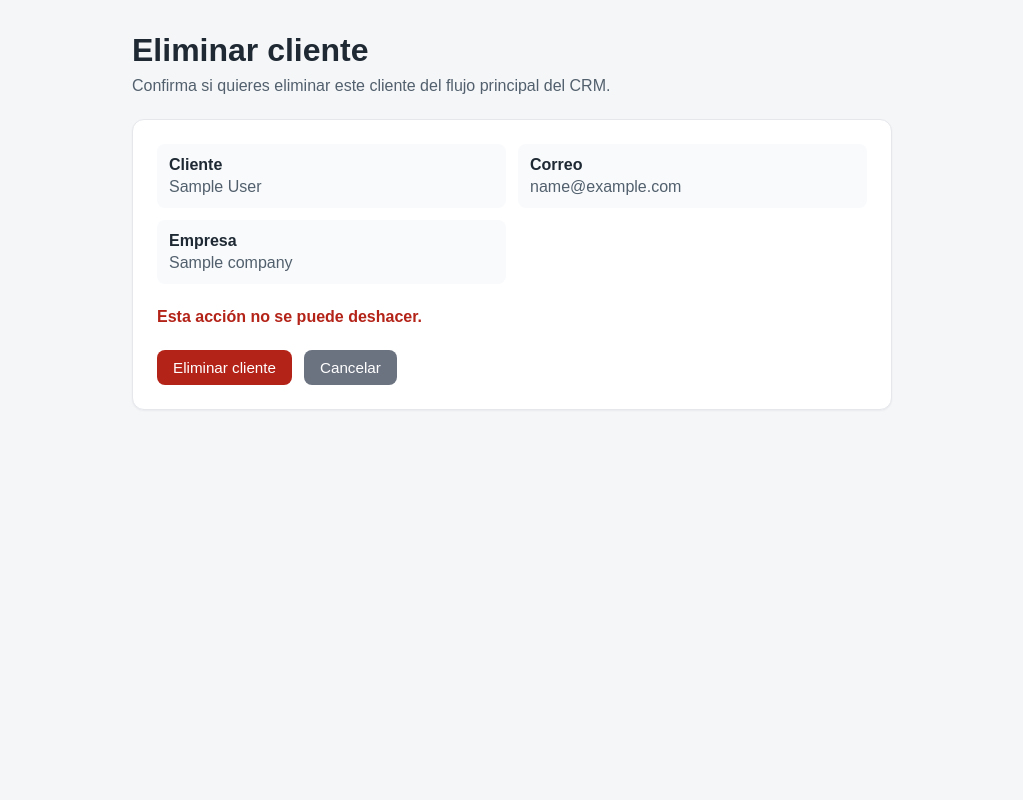
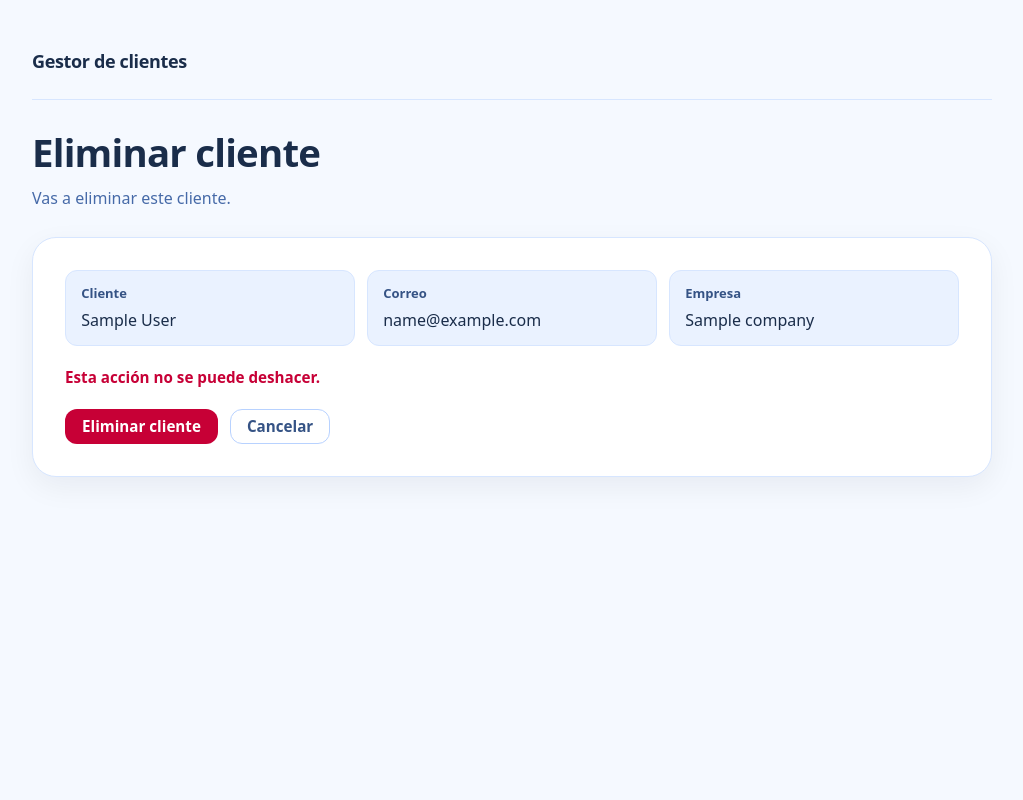
Before and after one commit to fjbravo75/crm-basico-django, a Django app: page /clientes/1/eliminar/ in a window 1280 px wide. Shown: the whole page, without its empty margins (128-1151 px from the left). Run offline with Django 5.2, Linux system fonts and the light colour scheme; tables that the repository leaves empty hold one stand-in row (values such as "Sample post").

Commit message:
Complete visible activity flow and shared confirmations

```diff
--- a/crm/static/crm/ui_system.css
+++ b/crm/static/crm/ui_system.css
@@ -712,6 +712,14 @@ select.field--compact {
   color: var(--color-slate-900);
 }
 
+.activity-card__footer {
+  display: flex;
+  flex-wrap: wrap;
+  align-items: center;
+  justify-content: space-between;
+  gap: 0.5rem 1rem;
+}
+
 .activity-card__author {
   margin: 0;
   color: var(--color-slate-500);
@@ -720,6 +728,52 @@ select.field--compact {
 
 .activity-card__author {
   font-size: 0.875rem;
+}
+
+.activity-card__actions {
+  display: flex;
+  flex-wrap: wrap;
+  align-items: center;
+  justify-content: flex-end;
+  gap: 0.9rem;
+  margin-left: auto;
+}
+
+.activity-card__action {
+  color: var(--color-slate-700);
+  font-size: 0.875rem;
+  font-weight: 600;
+  text-decoration: none;
+  transition:
+    color var(--transition-fast),
+    text-decoration-color var(--transition-fast);
+}
+
+.activity-card__action:hover {
+  color: var(--color-slate-900);
+  text-decoration: underline;
+}
+
+.activity-card__action--danger {
+  color: var(--color-rose-700);
+}
+
+.activity-card__action:focus-visible {
+  outline: none;
+  color: var(--color-slate-900);
+  text-decoration: underline;
+}
+
+.activity-card__action--danger:hover,
+.activity-card__action--danger:focus-visible {
+  color: #8f1d16;
+}
+
+.confirm-warning {
+  margin: 0;
+  color: var(--color-rose-700);
+  font-size: 0.95rem;
+  font-weight: 600;
 }
 
 .client-detail-empty-copy {
--- a/crm/templates/crm/client_confirm_delete.html
+++ b/crm/templates/crm/client_confirm_delete.html
@@ -1,135 +1,41 @@
-<!DOCTYPE html>
-<html lang="es">
-<head>
-    <meta charset="utf-8">
-    <meta name="viewport" content="width=device-width, initial-scale=1">
-    <title>Eliminar cliente | CRM Básico</title>
-    <style>
-        body {
-            font-family: Arial, sans-serif;
-            margin: 0;
-            background: #f5f6f8;
-            color: #1f2933;
-        }
+{% extends "crm/base_app.html" %}
 
-        main {
-            max-width: 760px;
-            margin: 0 auto;
-            padding: 2rem 1rem 3rem;
-        }
+{% block title %}Eliminar cliente | CRM Básico{% endblock %}
 
-        h1 {
-            margin: 0 0 0.5rem;
-        }
+{% block content %}
+    <section class="page-section content-frame">
+        <div>
+            <h1 class="page-title">Eliminar cliente</h1>
+            <p class="page-intro">Vas a eliminar este cliente.</p>
+        </div>
 
-        .intro {
-            margin: 0 0 1.5rem;
-            color: #52606d;
-        }
-
-        .confirm-card {
-            background: #fff;
-            border: 1px solid #e5e7eb;
-            border-radius: 0.75rem;
-            padding: 1.5rem;
-            box-shadow: 0 1px 2px rgba(15, 23, 42, 0.05);
-        }
-
-        .client-summary {
-            display: grid;
-            grid-template-columns: repeat(auto-fit, minmax(240px, 1fr));
-            gap: 0.75rem;
-            margin: 0 0 1.5rem;
-        }
-
-        .client-summary div {
-            background: #f8fafc;
-            padding: 0.75rem;
-            border-radius: 0.5rem;
-            min-width: 0;
-        }
-
-        .client-summary dt {
-            font-weight: 700;
-            margin-bottom: 0.25rem;
-        }
-
-        .client-summary dd {
-            margin: 0;
-            color: #52606d;
-            word-break: break-word;
-        }
-
-        .warning {
-            margin: 0 0 1.5rem;
-            color: #b42318;
-            font-weight: 700;
-        }
-
-        .actions {
-            display: flex;
-            gap: 0.75rem;
-            flex-wrap: wrap;
-        }
-
-        button,
-        .button-link {
-            display: inline-flex;
-            align-items: center;
-            justify-content: center;
-            height: 2.1875rem;
-            min-height: 2.1875rem;
-            padding-top: 0;
-            padding-bottom: 0;
-            padding-inline: 1rem;
-            border: 0;
-            border-radius: 0.5rem;
-            color: #fff;
-            text-decoration: none;
-            font-size: 0.95rem;
-            cursor: pointer;
-        }
-
-        .button-danger {
-            background: #b42318;
-        }
-
-        .button-secondary {
-            background: #6b7280;
-        }
-    </style>
-</head>
-<body>
-    <main>
-        <h1>Eliminar cliente</h1>
-        <p class="intro">Confirma si quieres eliminar este cliente del flujo principal del CRM.</p>
-
-        <section class="confirm-card">
-            <dl class="client-summary">
-                <div>
-                    <dt>Cliente</dt>
-                    <dd>{{ client.first_name }} {{ client.last_name }}</dd>
+        <section class="panel">
+            <div class="panel__body panel__body--stack">
+                <dl class="data-grid">
+                    <div class="data-pair">
+                        <dt class="data-label">Cliente</dt>
+                        <dd class="data-value">{{ client.first_name }} {{ client.last_name }}</dd>
                     </div>
-                <div>
-                    <dt>Correo</dt>
-                    <dd>{{ client.email|default:"Sin correo" }}</dd>
+                    <div class="data-pair">
+                        <dt class="data-label">Correo</dt>
+                        <dd class="data-value">{{ client.email|default:"Sin correo" }}</dd>
                     </div>
-                <div>
-                    <dt>Empresa</dt>
-                    <dd>{{ client.company.name|default:"Sin empresa" }}</dd>
+                    <div class="data-pair">
+                        <dt class="data-label">Empresa</dt>
+                        <dd class="data-value">{{ client.company.name|default:"Sin empresa" }}</dd>
                     </div>
                 </dl>
 
-            <p class="warning">Esta acción no se puede deshacer.</p>
+                <p class="confirm-warning">Esta acción no se puede deshacer.</p>
 
                 <form method="post">
                     {% csrf_token %}
-                <div class="actions">
-                    <button class="button-danger" type="submit">Eliminar cliente</button>
-                    <a class="button-link button-secondary" href="{% url 'crm:client_detail' client.pk %}">Cancelar</a>
+                    <div class="button-row">
+                        <button class="button button--danger" type="submit">Eliminar cliente</button>
+                        <a class="button button--secondary" href="{% url 'crm:client_detail' client.pk %}">Cancelar</a>
                     </div>
                 </form>
+            </div>
         </section>
-    </main>
-</body>
-</html>
+    </section>
+{% endblock %}
--- a/crm/urls.py
+++ b/crm/urls.py
@@ -7,6 +7,8 @@ from .views import (
     ClientListView,
     ClientUpdateView,
     InteractionCreateView,
+    InteractionDeleteView,
+    InteractionUpdateView,
 )
 
 app_name = "crm"
@@ -18,4 +20,14 @@ urlpatterns = [
     path("clientes/<int:pk>/editar/", ClientUpdateView.as_view(), name="client_update"),
     path("clientes/<int:pk>/eliminar/", ClientDeleteView.as_view(), name="client_delete"),
     path("clientes/<int:client_pk>/interacciones/nueva/", InteractionCreateView.as_view(), name="interaction_create"),
+    path(
+        "clientes/<int:client_pk>/interacciones/<int:pk>/editar/",
+        InteractionUpdateView.as_view(),
+        name="interaction_update",
+    ),
+    path(
+        "clientes/<int:client_pk>/interacciones/<int:pk>/eliminar/",
+        InteractionDeleteView.as_view(),
+        name="interaction_delete",
+    ),
 ]
--- a/crm/views.py
+++ b/crm/views.py
@@ -158,3 +158,54 @@ class InteractionCreateView(CreateView):
 
     def get_success_url(self):
         return reverse("crm:client_detail", kwargs={"pk": self.client.pk})
+
+
+class InteractionUpdateView(UpdateView):
+    model = Interaction
+    form_class = InteractionForm
+    template_name = "crm/interaction_form.html"
+    context_object_name = "interaction"
+
+    def get_queryset(self):
+        return (
+            Interaction.objects.select_related(
+                "client",
+                "client__company",
+                "client__owner",
+                "created_by",
+            )
+            .filter(client_id=self.kwargs["client_pk"])
+        )
+
+    def get_context_data(self, **kwargs):
+        context = super().get_context_data(**kwargs)
+        context["client"] = self.object.client
+        return context
+
+    def get_success_url(self):
+        return reverse("crm:client_detail", kwargs={"pk": self.object.client_id})
+
+
+class InteractionDeleteView(DeleteView):
+    model = Interaction
+    template_name = "crm/interaction_confirm_delete.html"
+    context_object_name = "interaction"
+
+    def get_queryset(self):
+        return (
+            Interaction.objects.select_related(
+                "client",
+                "client__company",
+                "client__owner",
+                "created_by",
+            )
+            .filter(client_id=self.kwargs["client_pk"])
+        )
+
+    def get_context_data(self, **kwargs):
+        context = super().get_context_data(**kwargs)
+        context["client"] = self.object.client
+        return context
+
+    def get_success_url(self):
+        return reverse("crm:client_detail", kwargs={"pk": self.object.client_id})
```
Also changed, not shown: crm/templates/crm/client_detail.html (+7 -1 lines), crm/templates/crm/interaction_confirm_delete.html (added, +55 -0 lines), crm/templates/crm/interaction_form.html (+42 -150 lines), crm/tests.py (+191 -0 lines). Lines whose indentation alone changed are shown as unchanged.
